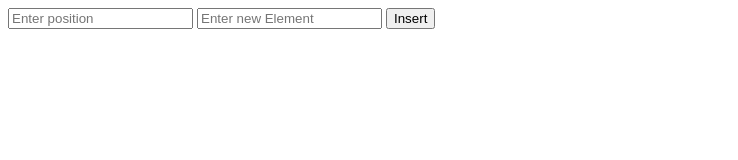
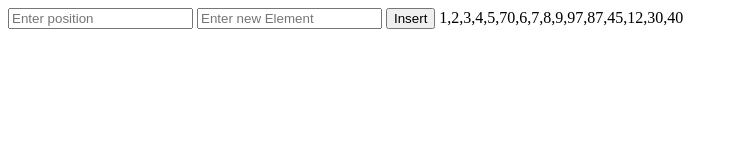
Before and after one commit to mdshahbajalam7/DSA, a plain HTML site: page Insert_Array/Insert_array.html in a window 1280 px wide. Shown: the whole page, without its empty margins (0-738 px from the left). Drawn offline with Linux system fonts and the light colour scheme.

Commit message:
Both Update

```diff
--- a/Insert_Array/Insert_array.html
+++ b/Insert_Array/Insert_array.html
@@ -13,19 +13,19 @@
   </body>
 </html>
 <script>
-  //   let arr = [1, 2, 3, 4, 5, 6, 7, 8, 9, 97, 87, 45, 12, 30, 40];
-  //   let newarr = 70;
-  //   let position = 5;
-  //   for (let a = arr.length - 1; a >= 0; a--) {
-  //     // document.write(arr[a])
-  //     if (a >= position) {
-  //       arr[a + 1] = arr[a];
-  //       if (a === position) {
-  //         arr[a] = newarr;
-  //       }
-  //     }
-  //   }
-  //   document.write(...(arr + " "));
+    let arr = [1, 2, 3, 4, 5, 6, 7, 8, 9, 97, 87, 45, 12, 30, 40];
+    let newarr = 70;
+    let position = 5;
+    for (let a = arr.length - 1; a >= 0; a--) {
+      // document.write(arr[a])
+      if (a >= position) {
+        arr[a + 1] = arr[a];
+        if (a === position) {
+          arr[a] = newarr;
+        }
+      }
+    }
+    document.write(...(arr + " "));
   function Insertelement() {
     let arr = [1, 2, 3, 4, 5, 6, 7, 8, 9, 97, 87, 45, 12, 30, 40];
     let newarr = document.getElementById("el").value;
```
Also changed, not shown: Array_traversing/array_traversing.html (+4 -4 lines).
